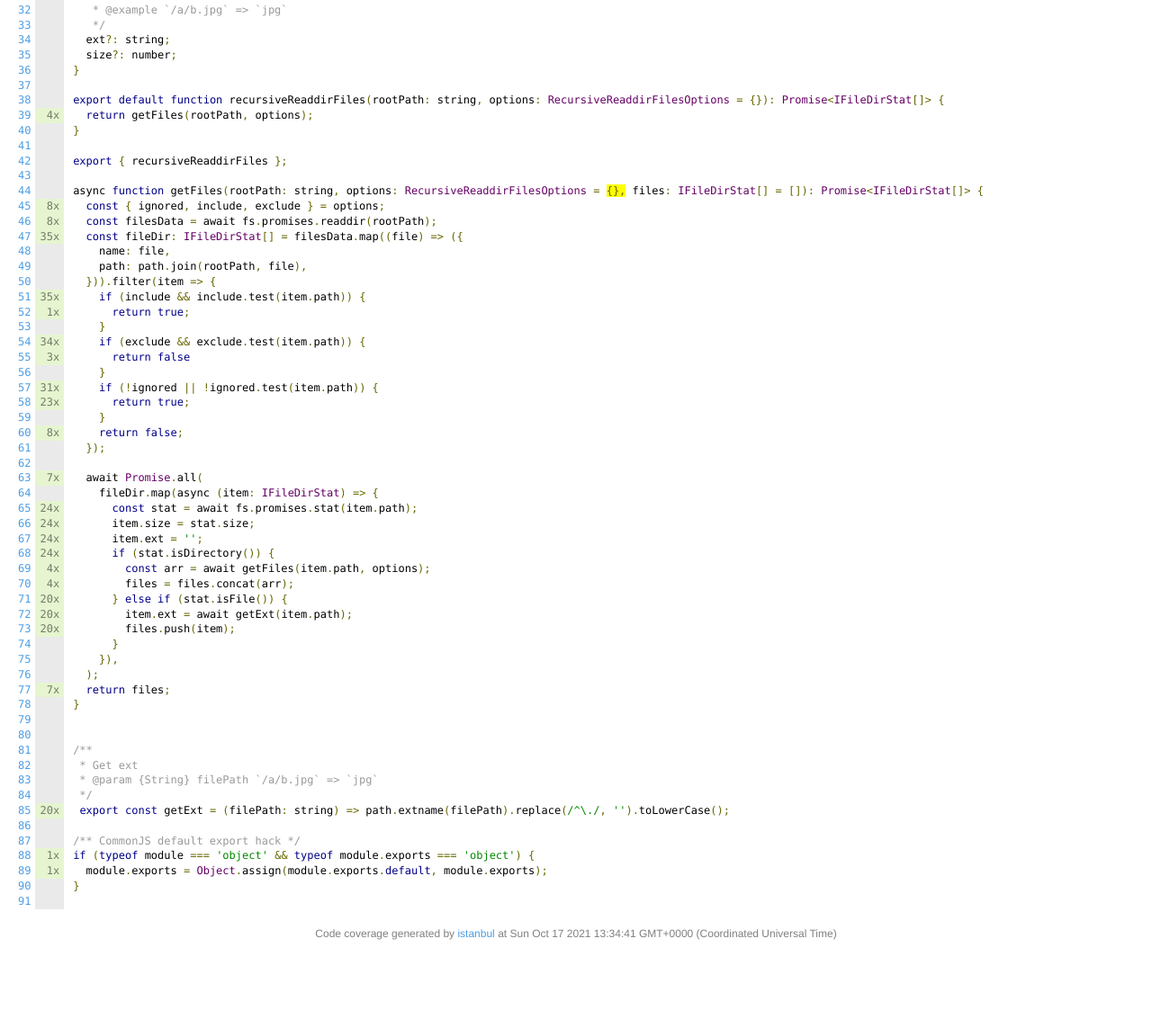
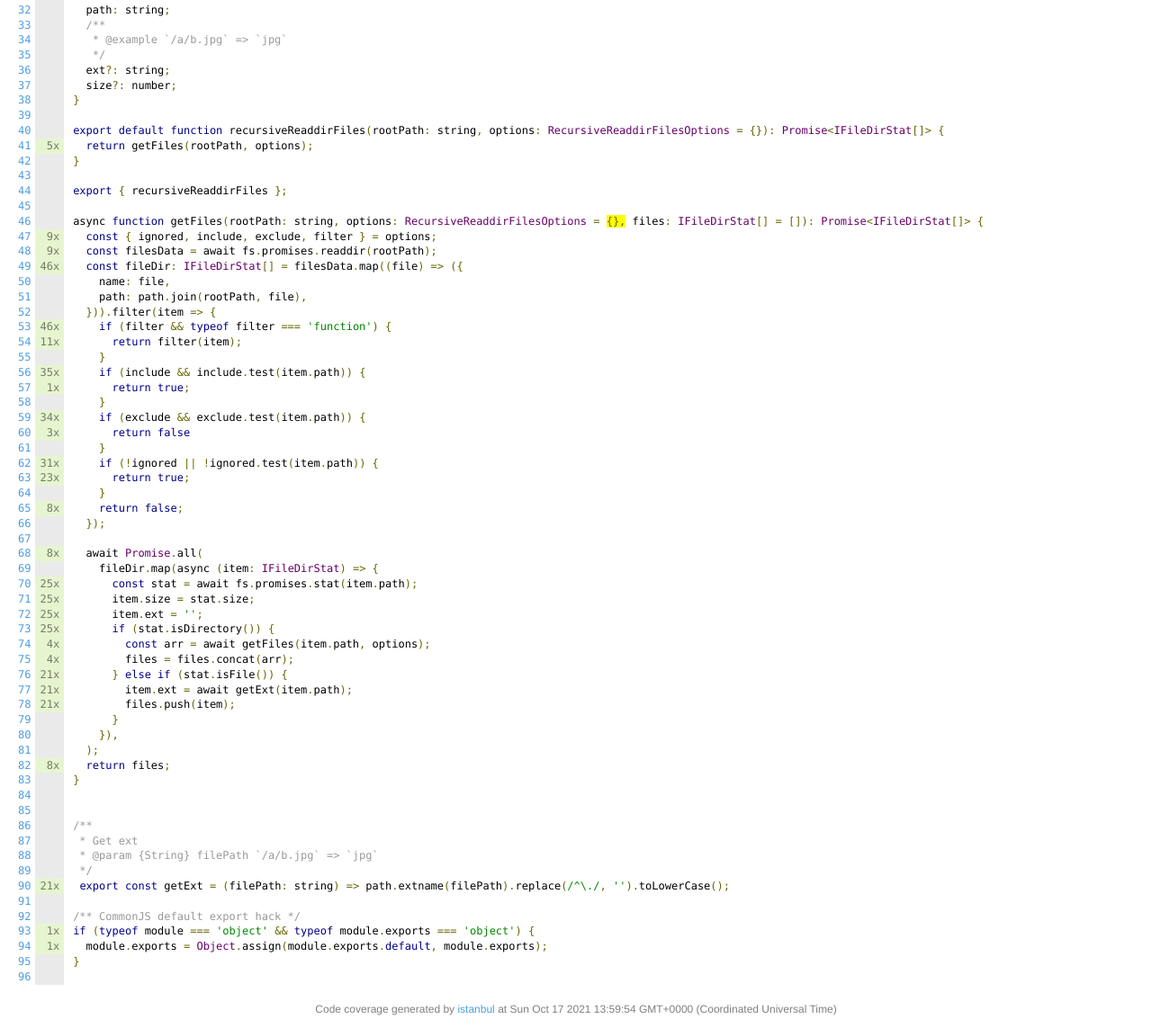
Before and after one commit to jaywcjlove/recursive-readdir-files, a plain HTML site: page lcov-report/index.ts.html in a window 1280 px wide. Shown: the part 661-1804 px from the top of the page at 90% size. Before the commit the page ends 1720 px from the top, so only its background shows below. Drawn offline with Linux system fonts and the light colour scheme.

Commit message:
deploy: 113dcbada7878fb23c5a42a4747a8d9dbe5a9a4e

```diff
--- a/coverage-summary.json
+++ b/coverage-summary.json
@@ -1,3 +1,3 @@
-{"total": {"lines":{"total":25,"covered":25,"skipped":0,"pct":100},"statements":{"total":27,"covered":27,"skipped":0,"pct":100},"functions":{"total":6,"covered":6,"skipped":0,"pct":100},"branches":{"total":23,"covered":20,"skipped":0,"pct":86.95}}
-,"/home/runner/work/recursive-readdir-files/recursive-readdir-files/src/index.ts": {"lines":{"total":25,"covered":25,"skipped":0,"pct":100},"functions":{"total":6,"covered":6,"skipped":0,"pct":100},"statements":{"total":27,"covered":27,"skipped":0,"pct":100},"branches":{"total":23,"covered":20,"skipped":0,"pct":86.95}}
+{"total": {"lines":{"total":27,"covered":27,"skipped":0,"pct":100},"statements":{"total":29,"covered":29,"skipped":0,"pct":100},"functions":{"total":6,"covered":6,"skipped":0,"pct":100},"branches":{"total":27,"covered":24,"skipped":0,"pct":88.88}}
+,"/home/runner/work/recursive-readdir-files/recursive-readdir-files/src/index.ts": {"lines":{"total":27,"covered":27,"skipped":0,"pct":100},"functions":{"total":6,"covered":6,"skipped":0,"pct":100},"statements":{"total":29,"covered":29,"skipped":0,"pct":100},"branches":{"total":27,"covered":24,"skipped":0,"pct":88.88}}
 }
--- a/lcov-report/index.ts.html
+++ b/lcov-report/index.ts.html
@@ -25,14 +25,14 @@
             <div class='fl pad1y space-right2'>
                 <span class="strong">100% </span>
                 <span class="quiet">Statements</span>
-                <span class='fraction'>27/27</span>
+                <span class='fraction'>29/29</span>
             </div>
 
 
             <div class='fl pad1y space-right2'>
-                <span class="strong">86.95% </span>
+                <span class="strong">88.88% </span>
                 <span class="quiet">Branches</span>
-                <span class='fraction'>20/23</span>
+                <span class='fraction'>24/27</span>
             </div>
 
 
@@ -46,7 +46,7 @@
             <div class='fl pad1y space-right2'>
                 <span class="strong">100% </span>
                 <span class="quiet">Lines</span>
-                <span class='fraction'>25/25</span>
+                <span class='fraction'>27/27</span>
             </div>
 
 
@@ -147,7 +147,12 @@
 <a name='L88'></a><a href='#L88'>88</a>
 <a name='L89'></a><a href='#L89'>89</a>
 <a name='L90'></a><a href='#L90'>90</a>
-<a name='L91'></a><a href='#L91'>91</a></td><td class="line-coverage quiet"><span class="cline-any cline-neutral">&nbsp;</span>
+<a name='L91'></a><a href='#L91'>91</a>
+<a name='L92'></a><a href='#L92'>92</a>
+<a name='L93'></a><a href='#L93'>93</a>
+<a name='L94'></a><a href='#L94'>94</a>
+<a name='L95'></a><a href='#L95'>95</a>
+<a name='L96'></a><a href='#L96'>96</a></td><td class="line-coverage quiet"><span class="cline-any cline-neutral">&nbsp;</span>
 <span class="cline-any cline-neutral">&nbsp;</span>
 <span class="cline-any cline-neutral">&nbsp;</span>
 <span class="cline-any cline-neutral">&nbsp;</span>
@@ -185,17 +190,22 @@
 <span class="cline-any cline-neutral">&nbsp;</span>
 <span class="cline-any cline-neutral">&nbsp;</span>
 <span class="cline-any cline-neutral">&nbsp;</span>
-<span class="cline-any cline-yes">4x</span>
+<span class="cline-any cline-neutral">&nbsp;</span>
+<span class="cline-any cline-neutral">&nbsp;</span>
+<span class="cline-any cline-yes">5x</span>
 <span class="cline-any cline-neutral">&nbsp;</span>
 <span class="cline-any cline-neutral">&nbsp;</span>
 <span class="cline-any cline-neutral">&nbsp;</span>
 <span class="cline-any cline-neutral">&nbsp;</span>
 <span class="cline-any cline-neutral">&nbsp;</span>
-<span class="cline-any cline-yes">8x</span>
-<span class="cline-any cline-yes">8x</span>
-<span class="cline-any cline-yes">35x</span>
+<span class="cline-any cline-yes">9x</span>
+<span class="cline-any cline-yes">9x</span>
+<span class="cline-any cline-yes">46x</span>
 <span class="cline-any cline-neutral">&nbsp;</span>
 <span class="cline-any cline-neutral">&nbsp;</span>
+<span class="cline-any cline-neutral">&nbsp;</span>
+<span class="cline-any cline-yes">46x</span>
+<span class="cline-any cline-yes">11x</span>
 <span class="cline-any cline-neutral">&nbsp;</span>
 <span class="cline-any cline-yes">35x</span>
 <span class="cline-any cline-yes">1x</span>
@@ -209,21 +219,21 @@
 <span class="cline-any cline-yes">8x</span>
 <span class="cline-any cline-neutral">&nbsp;</span>
 <span class="cline-any cline-neutral">&nbsp;</span>
-<span class="cline-any cline-yes">7x</span>
+<span class="cline-any cline-yes">8x</span>
 <span class="cline-any cline-neutral">&nbsp;</span>
-<span class="cline-any cline-yes">24x</span>
-<span class="cline-any cline-yes">24x</span>
-<span class="cline-any cline-yes">24x</span>
-<span class="cline-any cline-yes">24x</span>
+<span class="cline-any cline-yes">25x</span>
+<span class="cline-any cline-yes">25x</span>
+<span class="cline-any cline-yes">25x</span>
+<span class="cline-any cline-yes">25x</span>
 <span class="cline-any cline-yes">4x</span>
 <span class="cline-any cline-yes">4x</span>
-<span class="cline-any cline-yes">20x</span>
-<span class="cline-any cline-yes">20x</span>
-<span class="cline-any cline-yes">20x</span>
+<span class="cline-any cline-yes">21x</span>
+<span class="cline-any cline-yes">21x</span>
+<span class="cline-any cline-yes">21x</span>
 <span class="cline-any cline-neutral">&nbsp;</span>
 <span class="cline-any cline-neutral">&nbsp;</span>
 <span class="cline-any cline-neutral">&nbsp;</span>
-<span class="cline-any cline-yes">7x</span>
+<span class="cline-any cline-yes">8x</span>
 <span class="cline-any cline-neutral">&nbsp;</span>
 <span class="cline-any cline-neutral">&nbsp;</span>
 <span class="cline-any cline-neutral">&nbsp;</span>
@@ -231,7 +241,7 @@
 <span class="cline-any cline-neutral">&nbsp;</span>
 <span class="cline-any cline-neutral">&nbsp;</span>
 <span class="cline-any cline-neutral">&nbsp;</span>
-<span class="cline-any cline-yes">20x</span>
+<span class="cline-any cline-yes">21x</span>
 <span class="cline-any cline-neutral">&nbsp;</span>
 <span class="cline-any cline-neutral">&nbsp;</span>
 <span class="cline-any cline-yes">1x</span>
@@ -256,6 +266,8 @@ export interface RecursiveReaddirFilesOptions {
    * @example `/(package\.json)$/`
    */
   exclude?: RegExp;
+  /** Provide filtering methods to filter data. */
+  filter?: (item: IFileDirStat) =&gt; boolean;
 }
 &nbsp;
  export interface IFileDirStat {
@@ -281,12 +293,15 @@ export default function recursiveReaddirFiles(rootPath: string, options: Recursi
 export { recursiveReaddirFiles };
 &nbsp;
 async function getFiles(rootPath: string, options: RecursiveReaddirFilesOptions = <span class="branch-0 cbranch-no" title="branch not covered" >{},</span> files: IFileDirStat[] = []): Promise&lt;IFileDirStat[]&gt; {
-  const { ignored, include, exclude } = options;
+  const { ignored, include, exclude, filter } = options;
   const filesData = await fs.promises.readdir(rootPath);
   const fileDir: IFileDirStat[] = filesData.map((file) =&gt; ({
     name: file,
     path: path.join(rootPath, file),
   })).filter(item =&gt; {
+    if (filter &amp;&amp; typeof filter === 'function') {
+      return filter(item);
+    }
     if (include &amp;&amp; include.test(item.path)) {
       return true;
     }
@@ -334,7 +349,7 @@ if (typeof module === 'object' &amp;&amp; typeof module.exports === 'object') {
             <div class='footer quiet pad2 space-top1 center small'>
                 Code coverage generated by
                 <a href="https://istanbul.js.org/" target="_blank">istanbul</a>
-                at Sun Oct 17 2021 13:34:41 GMT+0000 (Coordinated Universal Time)
+                at Sun Oct 17 2021 13:59:54 GMT+0000 (Coordinated Universal Time)
             </div>
         </div>
         <script src="prettify.js"></script>
```
Also changed, not shown: index.html (+6 -5 lines), lcov-report/index.html (+9 -9 lines), 1 other file.
